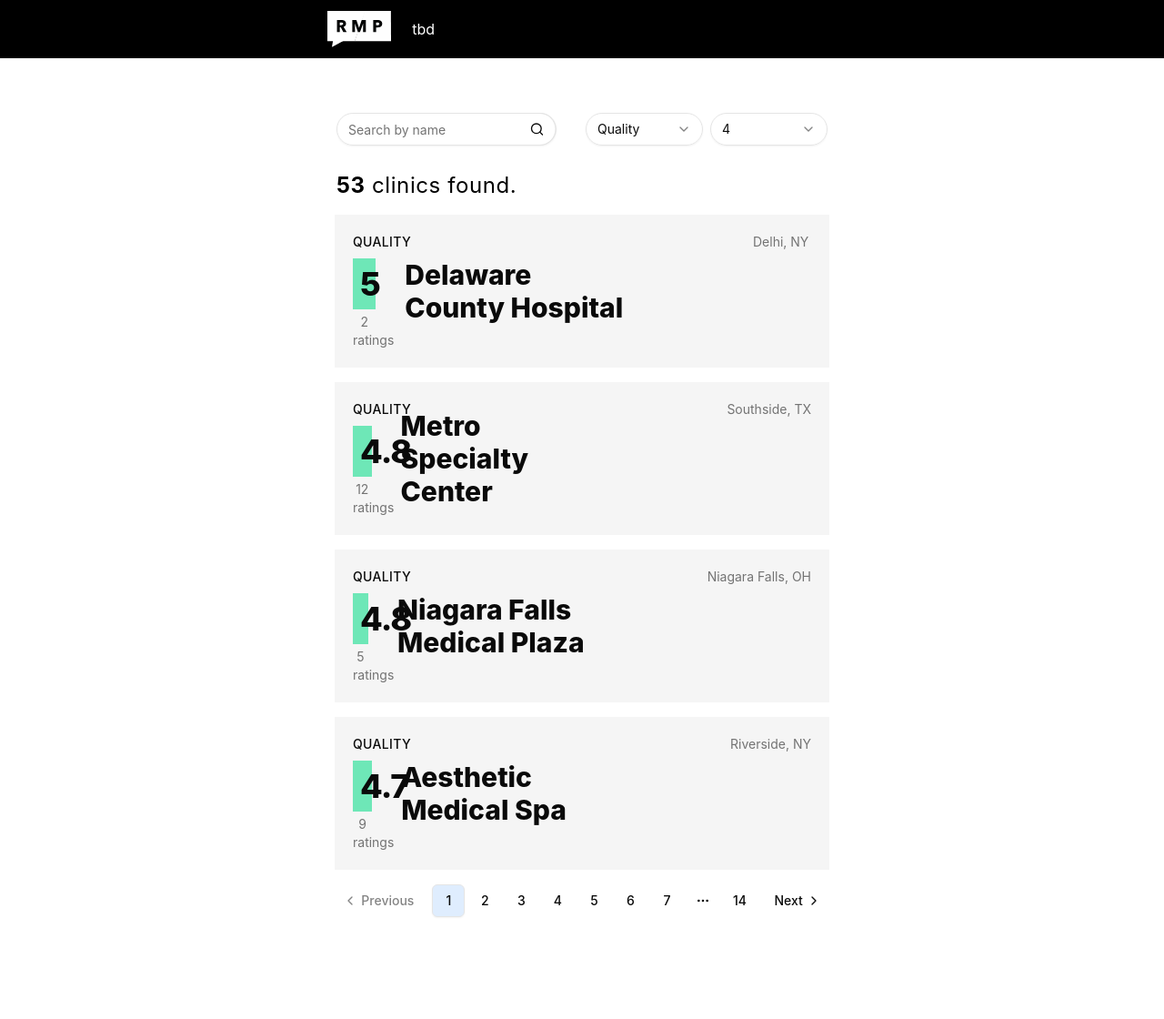
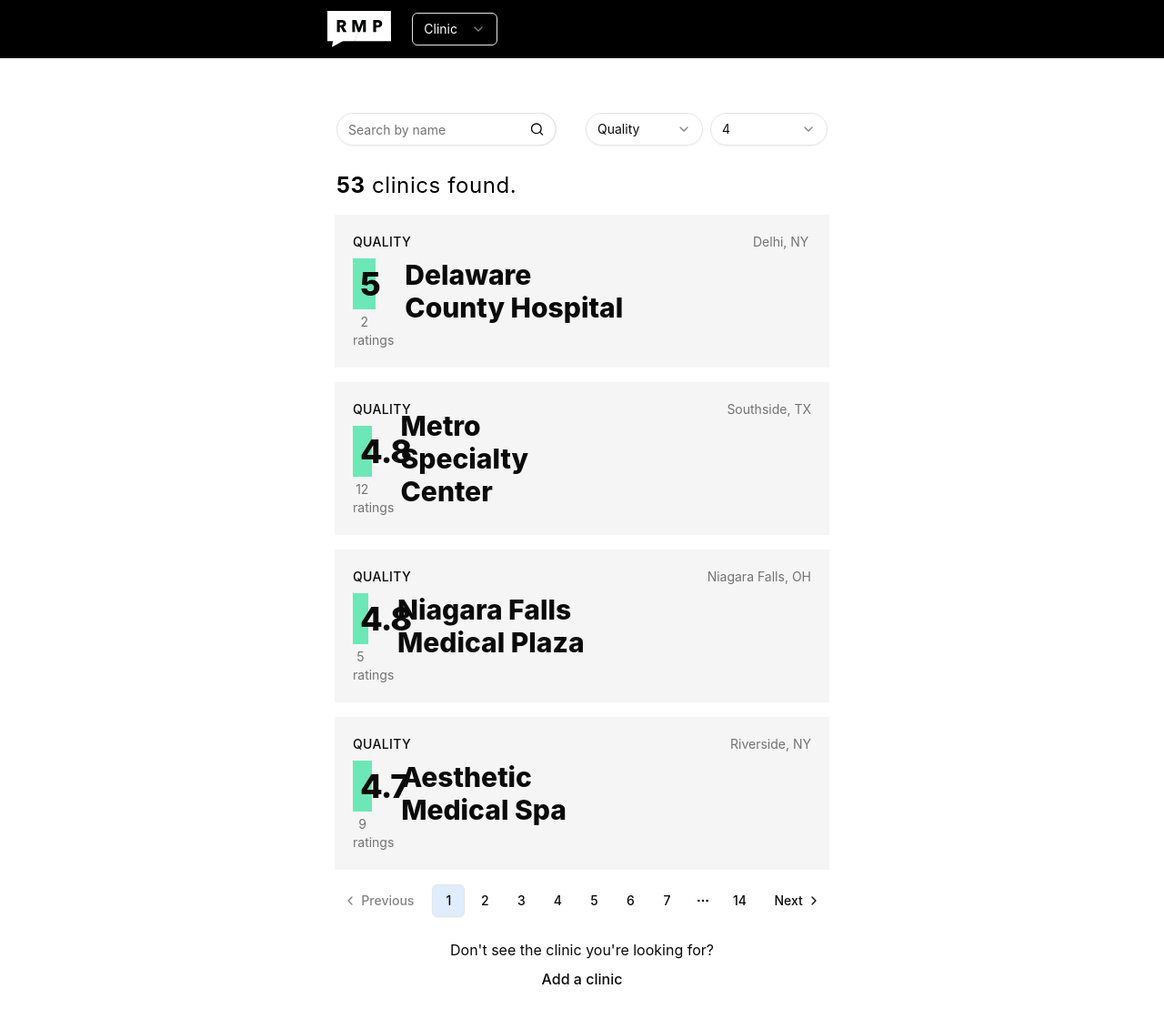
Before and after one commit to Dalton2021/medic-yelp, a Next.js app: page /search/clinics in a window 1280 px wide. Shown: the top 1120 px of the page at 91% size. Built offline with nearby package versions, Linux system fonts and the light colour scheme.

Commit message:
conditional navbar and remove (homescreen) layout
Ran into an issue with navbars duplicating in the grouped layout idea.

```diff
--- a/src/app/(homepage)/layout.tsx
+++ /dev/null
@@ -1,37 +0,0 @@
-import type { Metadata } from 'next';
-import { Geist, Geist_Mono } from 'next/font/google';
-import '../globals.css';
-import Navbar from '@/components/HomeScreenNavbar';
-
-const geistSans = Geist({
-  variable: '--font-geist-sans',
-  subsets: ['latin'],
-});
-
-const geistMono = Geist_Mono({
-  variable: '--font-geist-mono',
-  subsets: ['latin'],
-});
-
-export const metadata: Metadata = {
-  title: {
-    template: '%s | Rate My Clinic',
-    default: 'Rate My Clinic',
-  },
-  description: 'Generated by create next app',
-};
-
-export default function RootLayout({
-  children,
-}: Readonly<{
-  children: React.ReactNode;
-}>) {
-  return (
-    <html lang="en">
-      <body className={`${geistSans.variable} ${geistMono.variable} antialiased`}>
-        <Navbar />
-        {children}
-      </body>
-    </html>
-  );
-}
--- a/src/app/layout.tsx
+++ b/src/app/layout.tsx
@@ -1,7 +1,7 @@
 import type { Metadata } from 'next';
 import { Geist, Geist_Mono } from 'next/font/google';
 import './globals.css';
-import Navbar from '@/components/Navbar';
+import ConditionalNavbar from '@/components/ConditionalNavbar';
 
 const geistSans = Geist({
   variable: '--font-geist-sans',
@@ -29,7 +29,7 @@ export default function RootLayout({
   return (
     <html lang="en">
       <body className={`${geistSans.variable} ${geistMono.variable} antialiased`}>
-        <Navbar />
+        <ConditionalNavbar />
         {children}
       </body>
     </html>
--- a/src/app/search/clinics/page.tsx
+++ b/src/app/search/clinics/page.tsx
@@ -8,6 +8,7 @@ import ItemsPerPageSelect from '@/components/ItemsPerPageSelect';
 import SortBySelect from '@/components/SortBySelect';
 import ClinicSearchBar from '@/components/ClinicSearchBar';
 import { Metadata } from 'next';
+import Link from 'next/link';
 
 /*
 TO-DO:
@@ -23,8 +24,8 @@ TO-DO:
 */
 
 export const metadata: Metadata = {
-  title: 'Search clinics'
-}
+  title: 'Search clinics',
+};
 
 const allClinics: Clinic[] = clinicsData;
 
@@ -140,6 +141,10 @@ export default async function Page({ searchParams }: PageProps) {
             <RatBanner />
           </div>
         )}
+        <div className="col-start-3 col-span-4 text-center mt-6">
+          <p className="pb-2">Don&apos;t see the clinic you&apos;re looking for?</p>
+          <Link href="/add/clinic" className='font-medium'>Add a clinic</Link>
+        </div>
       </div>
     </div>
   );
--- /dev/null
+++ b/src/components/ConditionalNavbar.tsx
@@ -0,0 +1,16 @@
+'use client';
+
+import { usePathname } from 'next/navigation';
+import HomeScreenNavbar from './HomeScreenNavbar';
+import Navbar from './Navbar';
+
+const ConditionalNavbar = () => {
+  const pathname = usePathname();
+  const isHomepage = pathname === '/';
+
+  if (isHomepage) return <HomeScreenNavbar />;
+
+  return <Navbar />;
+};
+
+export default ConditionalNavbar;
--- a/src/components/Navbar.tsx
+++ b/src/components/Navbar.tsx
@@ -1,7 +1,14 @@
+'use client';
+
 import Image from 'next/image';
 import Link from 'next/link';
+import { usePathname } from 'next/navigation';
+import { Select, SelectContent, SelectItem, SelectTrigger, SelectValue } from './ui/select';
 
 const Navbar = () => {
+  const pathname = usePathname();
+  const isClinicRoute = pathname.includes('clinic');
+
   return (
     <nav className="h-16 bg-black text-white">
       <div className="h-full py-2 px-20">
@@ -11,7 +18,17 @@ const Navbar = () => {
               <Image src="/rmp-icon.svg" alt="rmp" width={70} height={70} />
             </Link>
           </div>
-          <div className="col-span-1 flex place-items-center">tbd</div>
+          <div className="col-span-1 flex place-items-center">
+            <Select defaultValue={isClinicRoute ? 'clinic' : 'doctor'}>
+              <SelectTrigger>
+                <SelectValue />
+              </SelectTrigger>
+              <SelectContent>
+                <SelectItem value="clinic">Clinic</SelectItem>
+                <SelectItem value="doctor">Doctor</SelectItem>
+              </SelectContent>
+            </Select>
+          </div>
         </div>
       </div>
     </nav>
```
Also changed, not shown: src/app/page.tsx (renamed from src/app/(homepage)/page.tsx).
